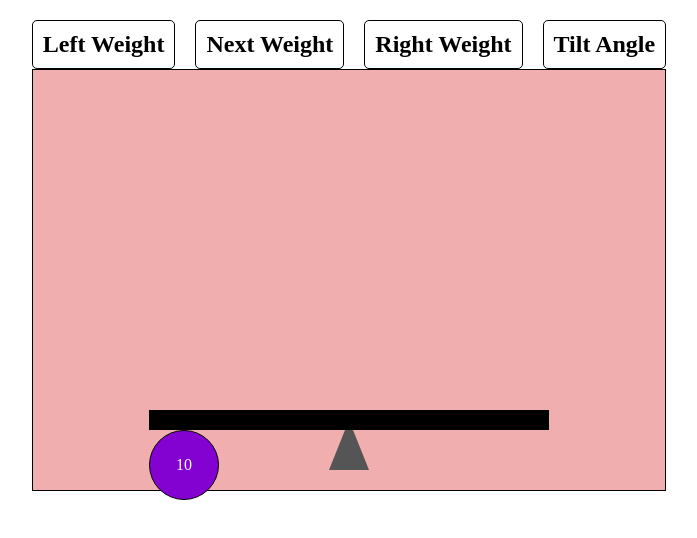
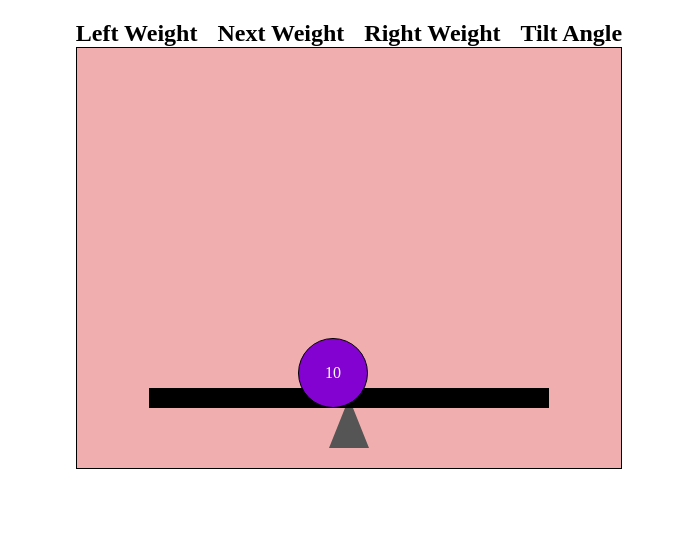
Before and after one commit to keremkaramann/keremkaraman, a plain HTML site: page index.html in a window 1280 px wide. Both pictures are taken after a click on the element 639 px from the left and 280 px from the top of the page. Shown: the whole page, without its empty margins (291-988 px from the left). Drawn offline with Linux system fonts and the light colour scheme.

Commit message:
smooth drop effect added to weight

```diff
--- a/index.html
+++ b/index.html
@@ -12,19 +12,19 @@
     <div class="container">
         <div class="container-1">
             <div class="info">
-                <div class="box">
+                <div class="box-left">
                     <h2>Left Weight</h2>
                     <p></p>
                 </div>
-                <div class="box">
+                <div class="box-next">
                     <h2>Next Weight</h2>
                     <p></p>
                 </div>
-                <div class="box">
+                <div class="box-right">
                     <h2>Right Weight</h2>
                     <p></p>
                 </div>
-                <div class="box">
+                <div class="box-angle">
                     <h2>Tilt Angle</h2>
                     <p></p>
                 </div>
--- a/index.js
+++ b/index.js
@@ -5,16 +5,27 @@ seesaw_cont.addEventListener("click", (e) => {
   const weight = Math.floor(Math.random() * 10) + 1;
   const size = weight * 5;
 
+  const position = seesaw_cont.getBoundingClientRect();
+  const clickX = e.clientX - position.left;
+
   const newWeight = document.createElement("div");
   let red = Math.floor(Math.random() * 250 + 0);
   let green = Math.floor(Math.random() * 250 + 0);
   let blue = Math.floor(Math.random() * 250 + 0);
   let rgb = "rgb(" + red + "," + green + "," + blue + ")";
+
   newWeight.className = "weight";
   newWeight.style.width = 20 + size + "px";
   newWeight.style.height = 20 + size + "px";
   newWeight.textContent = weight;
   newWeight.style.backgroundColor = rgb;
   newWeight.style.color = "white";
-  seesaw_plank.appendChild(newWeight);
+  newWeight.style.transform = "translateY(-280px)";
+  newWeight.style.left = `${clickX - size}px`;
+
+  seesaw_cont.appendChild(newWeight);
+
+  setTimeout(() => {
+    newWeight.style.transform = "translateY(0)";
+  }, 50);
 });
--- a/style.css
+++ b/style.css
@@ -70,5 +70,7 @@
   justify-content: center;
   align-items: center;
   position: absolute;
-  top: 20px;
+  transition: transform 0.5s ease;
+  z-index: 9999;
+  bottom: 50px;
 }
```
